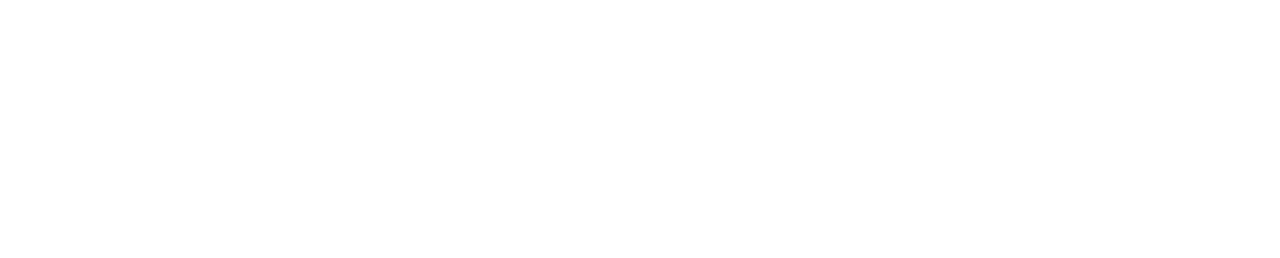
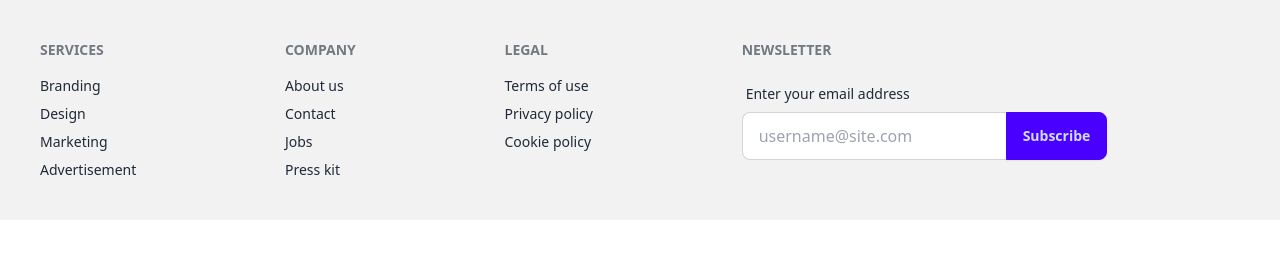
Before and after one commit to mahidulkabir/daisy-UI-1.2-, a plain HTML site: page index.html in a window 1280 px wide. Drawn offline with nearby package versions, Linux system fonts and the light colour scheme.

Commit message:
added footer

```diff
--- a/index.html
+++ b/index.html
@@ -3,11 +3,51 @@
 <head>
     <meta charset="UTF-8">
     <meta name="viewport" content="width=device-width, initial-scale=1.0">
+    <link href="https://cdn.jsdelivr.net/npm/daisyui@4.12.14/dist/full.min.css" rel="stylesheet" type="text/css" />
+<script src="https://cdn.tailwindcss.com"></script>
     <title>More Daisy UI exploration</title>
 </head>
 <body>
     <header></header>
     <main></main>
-    <footer></footer>
+    <footer>
+        <footer class="footer bg-base-200 text-base-content p-10">
+            <nav>
+              <h6 class="footer-title">Services</h6>
+              <a class="link link-hover">Branding</a>
+              <a class="link link-hover">Design</a>
+              <a class="link link-hover">Marketing</a>
+              <a class="link link-hover">Advertisement</a>
+            </nav>
+            <nav>
+              <h6 class="footer-title">Company</h6>
+              <a class="link link-hover">About us</a>
+              <a class="link link-hover">Contact</a>
+              <a class="link link-hover">Jobs</a>
+              <a class="link link-hover">Press kit</a>
+            </nav>
+            <nav>
+              <h6 class="footer-title">Legal</h6>
+              <a class="link link-hover">Terms of use</a>
+              <a class="link link-hover">Privacy policy</a>
+              <a class="link link-hover">Cookie policy</a>
+            </nav>
+            <form>
+              <h6 class="footer-title">Newsletter</h6>
+              <fieldset class="form-control w-80">
+                <label class="label">
+                  <span class="label-text">Enter your email address</span>
+                </label>
+                <div class="join">
+                  <input
+                    type="text"
+                    placeholder="username@site.com"
+                    class="input input-bordered join-item" />
+                  <button class="btn btn-primary join-item">Subscribe</button>
+                </div>
+              </fieldset>
+            </form>
+          </footer>
+    </footer>
 </body>
 </html>
```
